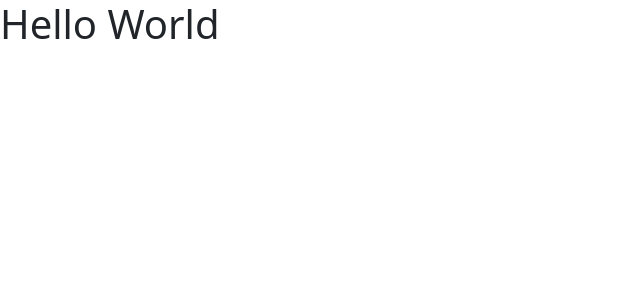
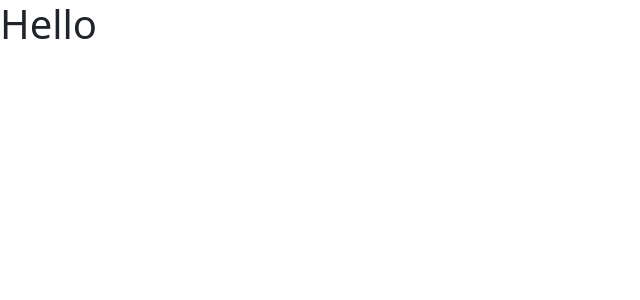
Before and after one commit to this0is0kuba/blogApp, a React (Create React App) app in the folder frontend-blog-app/: page / in a window 1280 px wide. Shown: the top 300 px of the page, without its empty margins (0-640 px from the left). Built offline with nearby package versions, Linux system fonts and the light colour scheme.

Commit message:
change main view

```diff
--- a/frontend-blog-app/src/components/App.tsx
+++ b/frontend-blog-app/src/components/App.tsx
@@ -3,7 +3,7 @@ import React from 'react';
 function App() {
   return (
     <div className="App">
-      <h1>Hello World</h1>
+      <h1>Hello</h1>
     </div>
   );
 }
```
